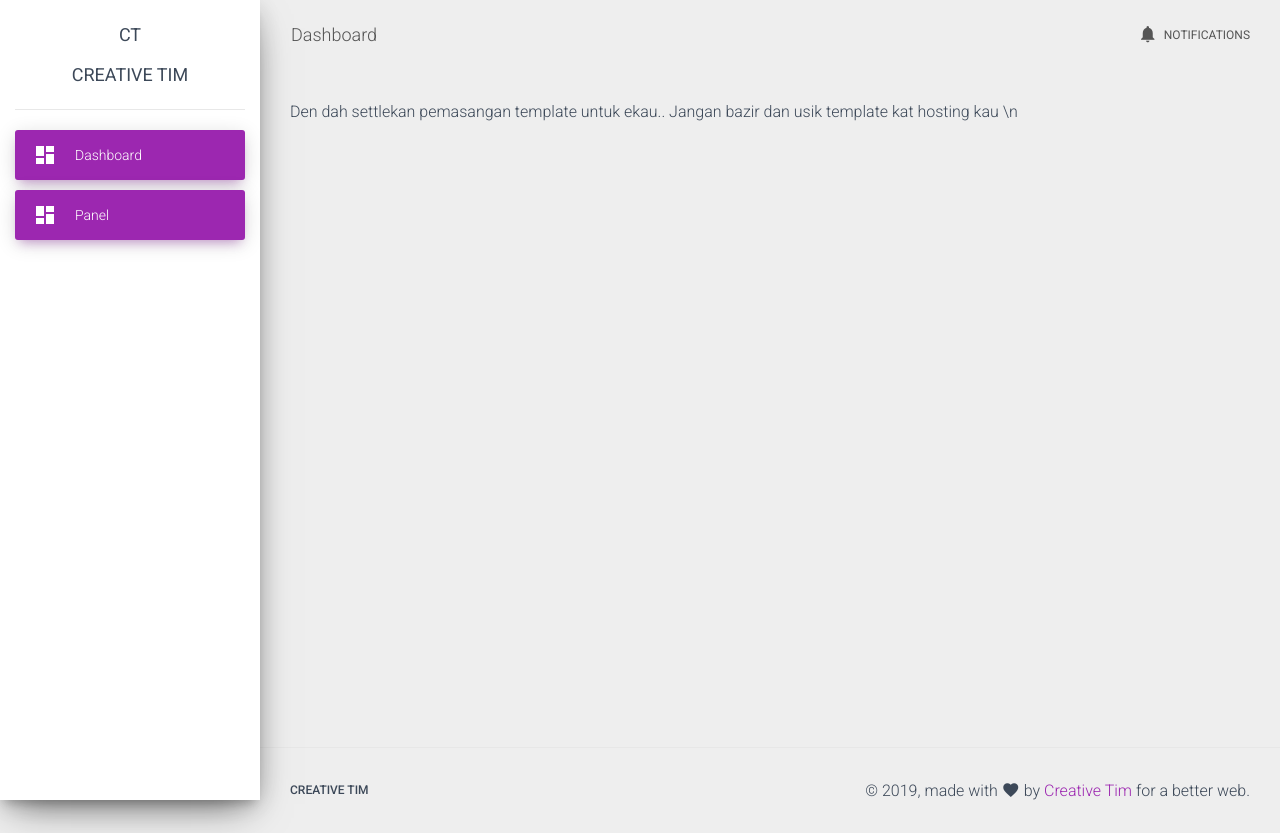
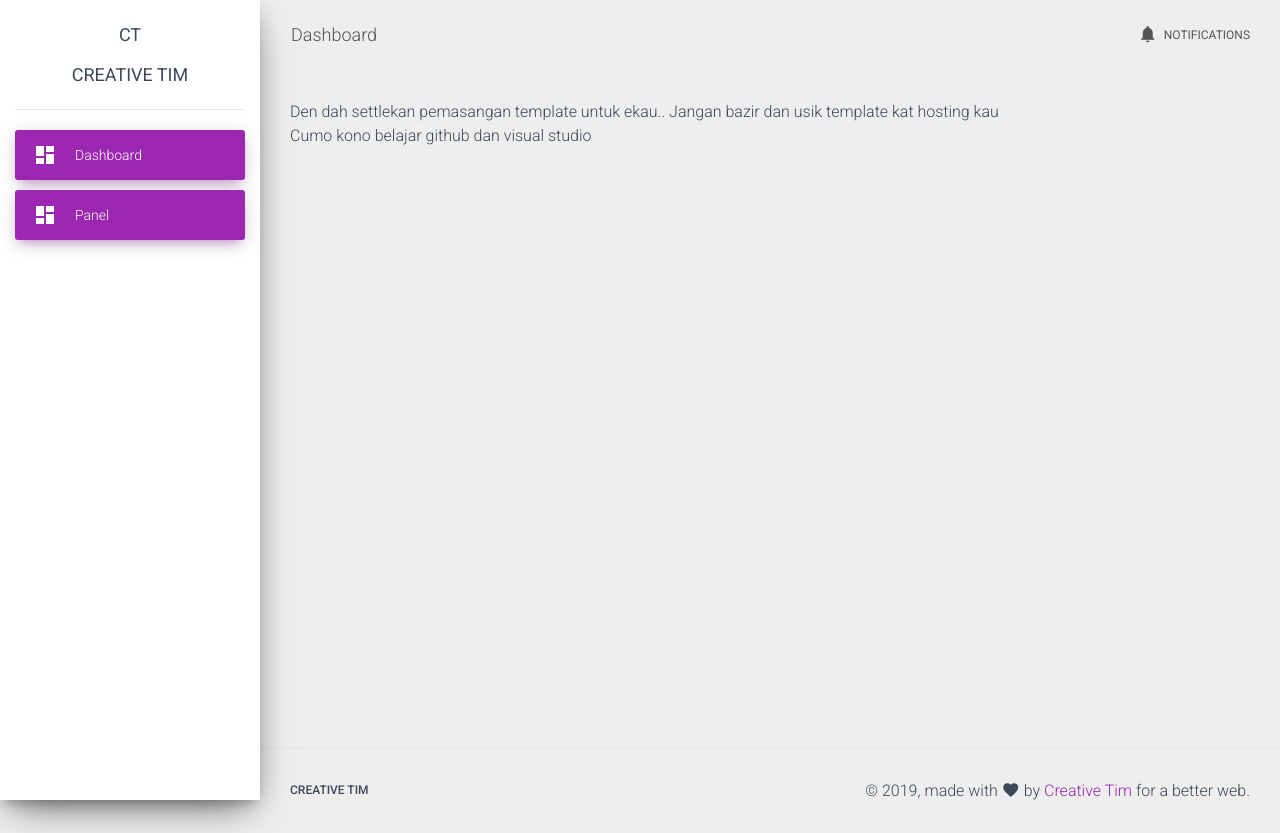
Before and after one commit to muhaza/material-dashboard, a website: page index.html in a window 1280 px wide. Drawn offline with Linux system fonts and the light colour scheme.

```diff
--- a/index.html
+++ b/index.html
@@ -93,7 +93,8 @@
         <div class="container-fluid">
           <!-- your content here -->
 
-          Den dah settlekan pemasangan template untuk ekau.. Jangan bazir dan usik template kat hosting kau \n
+          Den dah settlekan pemasangan template untuk ekau.. Jangan bazir dan usik template kat hosting kau </br>
+          Cumo kono belajar github dan visual studio
 
         </div>
       </div>
```
